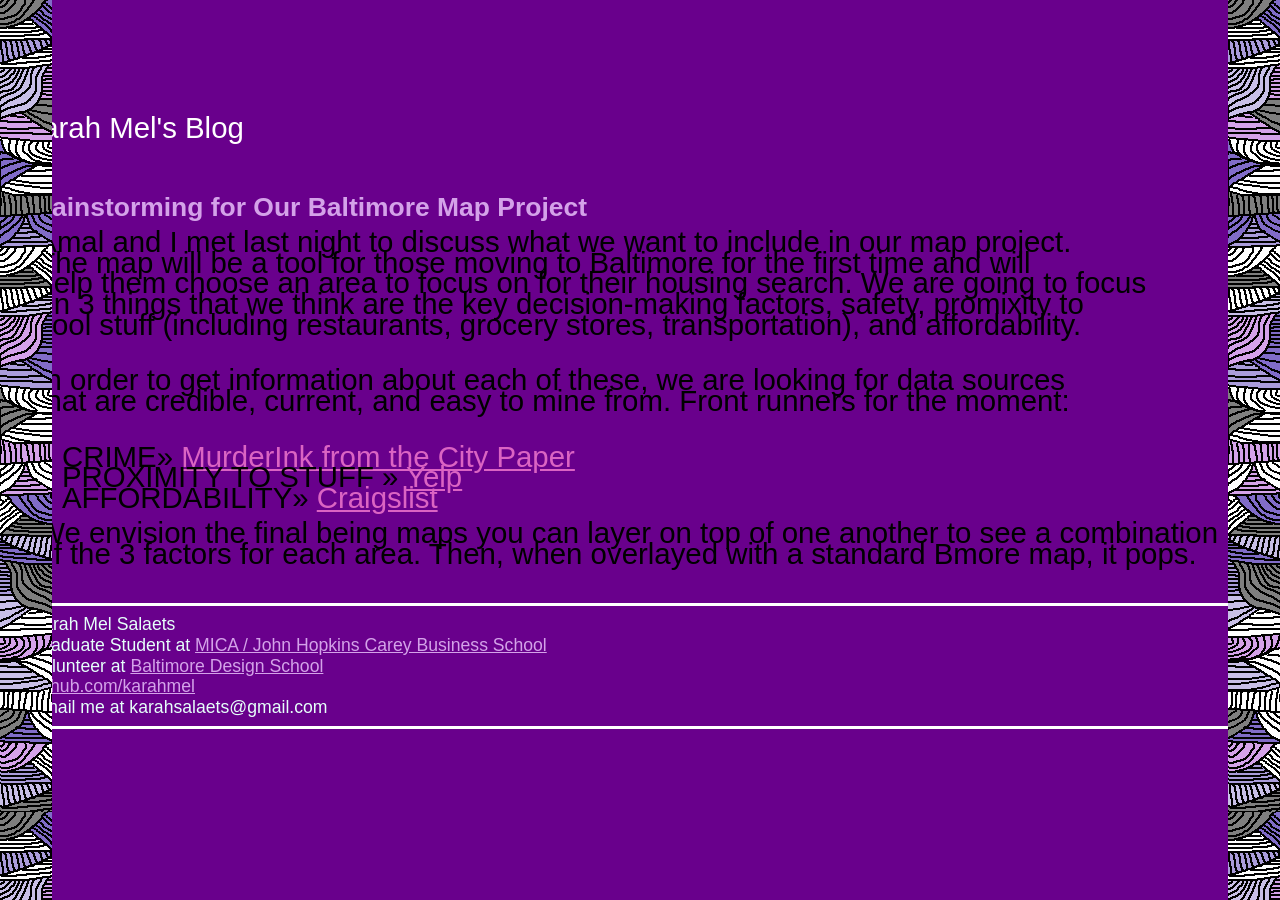
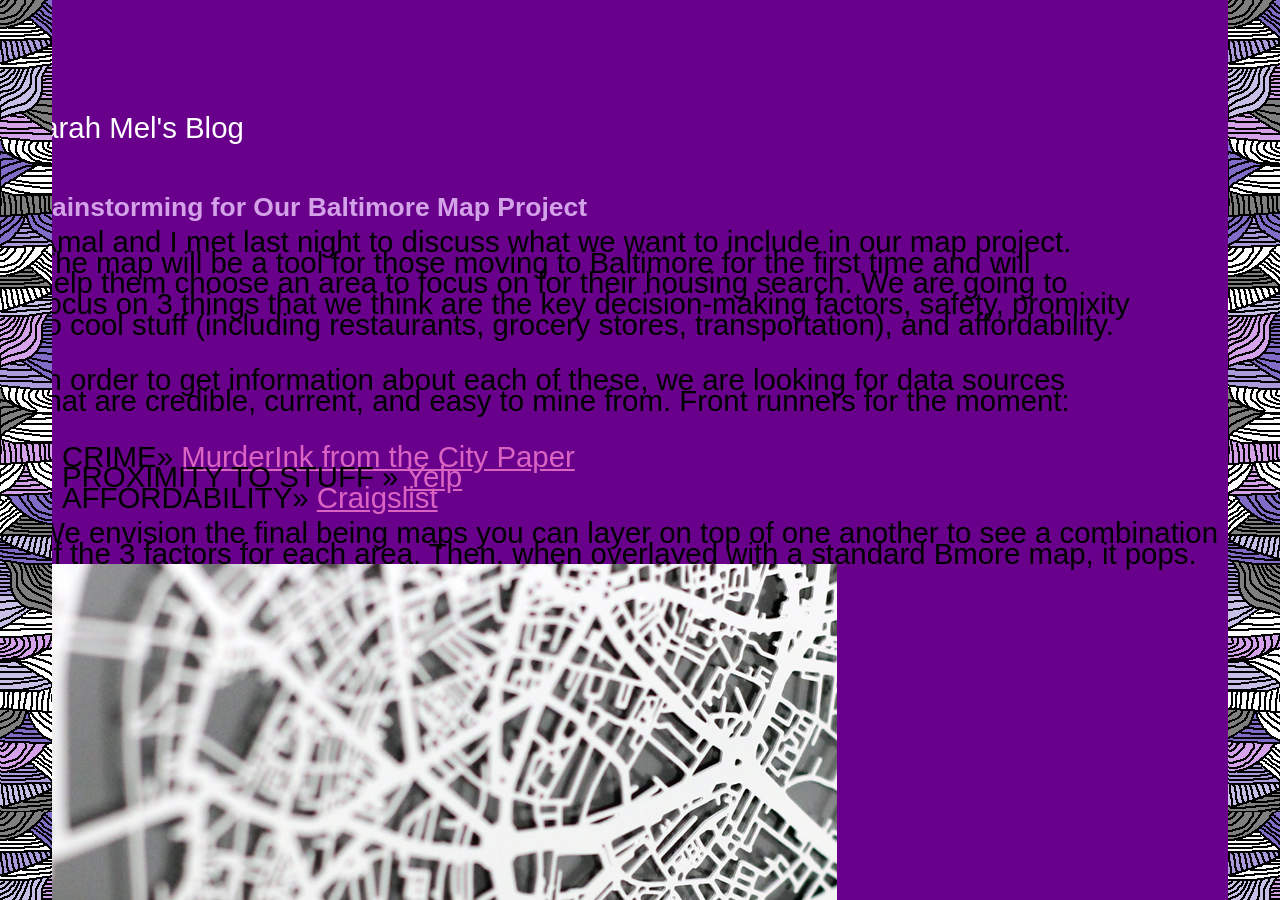
Before and after one commit to Karahmel/Blog, a Jekyll site: the page built from _posts/2014-11-10-Post4.md, in a window 1280 px wide and 900 px high. Built offline with Jekyll 4.4.1, drawn with Linux system fonts in a browser that asks for light colours; Markdown is read by kramdown in place of the engine named in the settings.

Commit message:
Update 2014-11-10-Post4.md

```diff
--- a/_posts/2014-11-10-Post4.md
+++ b/_posts/2014-11-10-Post4.md
@@ -8,9 +8,9 @@
 
 Amal and I met last night to discuss what we want to include in our map project. <br />
 The map will be a tool for those moving to Baltimore for the first time and will<br />
-help them choose an area to focus on for their housing search. We are going to focus <br />
-on 3 things that we think are the key decision-making factors, safety, promixity to  <br />
-cool stuff (including restaurants, grocery stores, transportation), and affordability. <br /> <br />
+help them choose an area to focus on for their housing search. We are going to  <br />
+focus on 3 things that we think are the key decision-making factors, safety, promixity  <br />
+ to cool stuff (including restaurants, grocery stores, transportation), and affordability. <br /> <br />
 
 In order to get information about each of these, we are looking for data sources  <br />
 that are credible, current, and easy to mine from. Front runners for the moment:<br /> <br />
@@ -23,4 +23,4 @@
 
 We envision the final being maps you can layer on top of one another to see a combination <br />
 of the 3 factors for each area. Then, when overlayed with a standard Bmore map, it pops. <br />
-![](london_map.jpg)
+![](/images/london_map.jpg)
```
